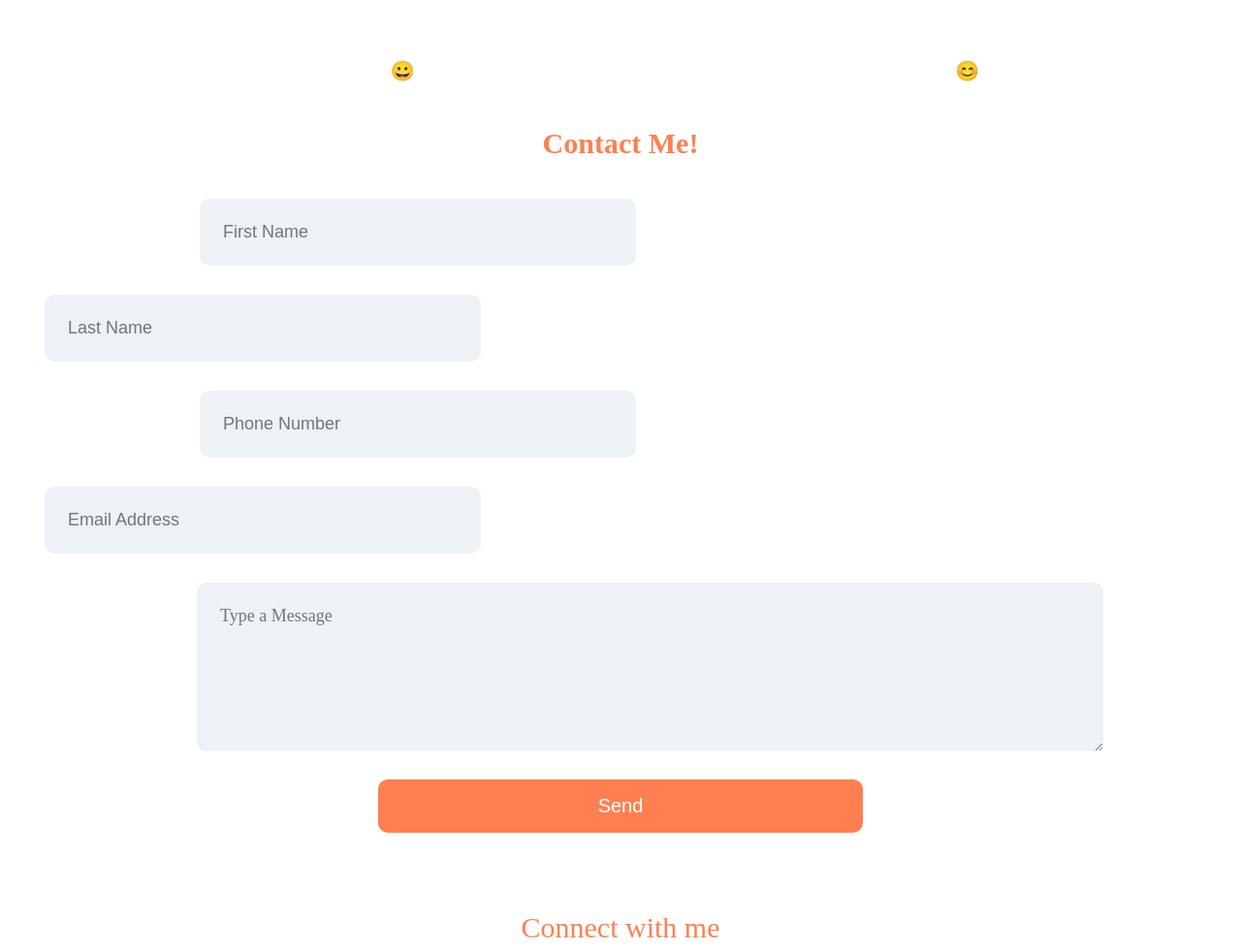
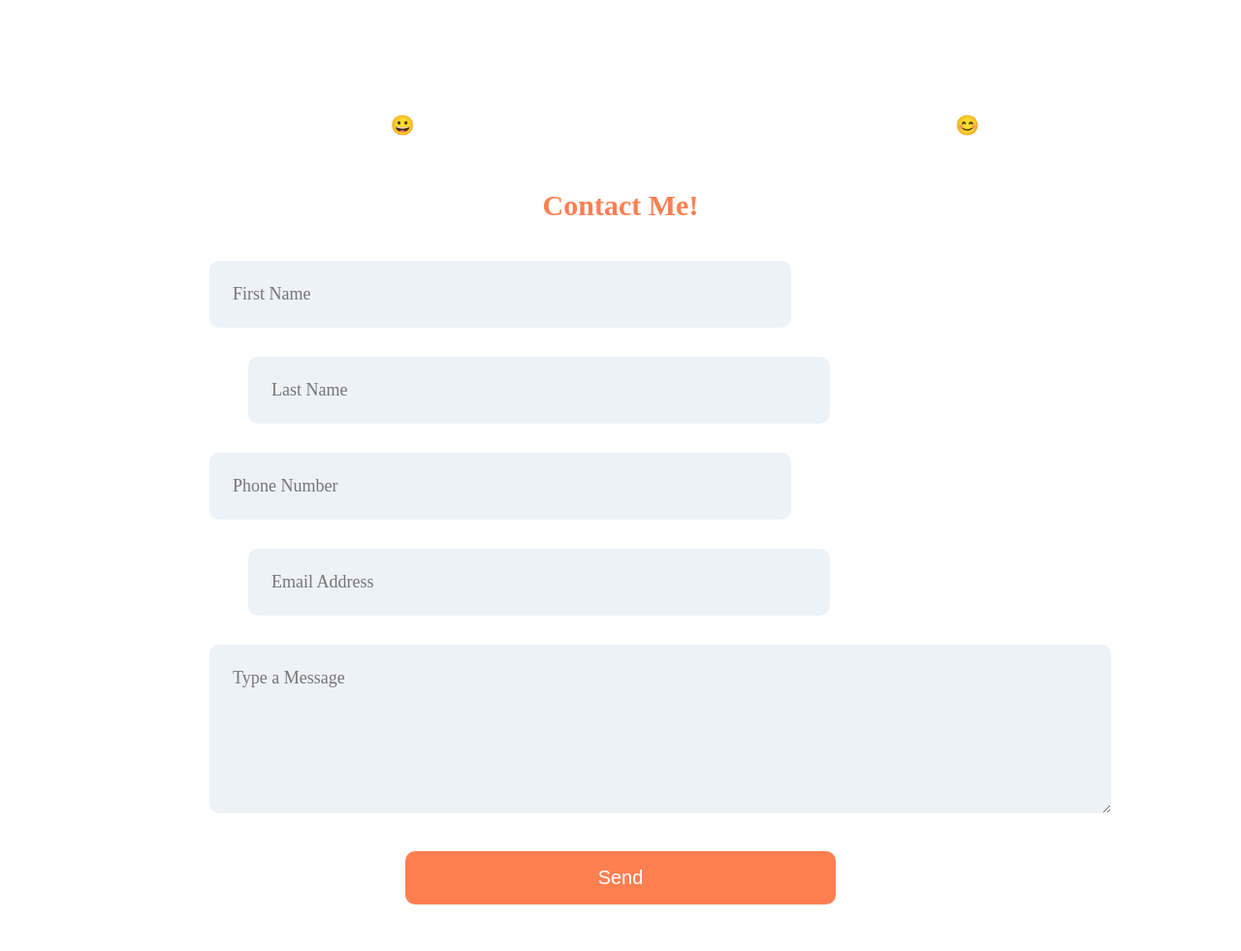
Before and after one commit to Abbie-n/Personal-Page, a plain HTML site: page index.html in a window 1280 px wide. Shown: the part 970-1951 px from the top of the page at 97% size. Drawn offline with Linux system fonts and the light colour scheme.

Commit message:
mobile responsive test 3

```diff
--- a/index.html
+++ b/index.html
@@ -25,7 +25,7 @@
         <section id="section-a" class='container'>
             <pre>
             <ul>
-                <li class="li-1">Full Name         <span class="info-items item-1">Abigail Nonyelim</span></li>
+                <li class="li-1">Full Name:         <span class="info-items item-1">Abigail Nonyelim</span></li>
                 <li class="li-2">State of Origin: <span class="info-items item-2">Delta</span></li>
                 <li class="li-3">Date of Birth:    <span class="info-items item-3">July, 24</span></li>
                 <li class="li-4">Address:             <span class="info-items item-4">Oshodi/Isolo, Lagos</span></li>
--- a/main.css
+++ b/main.css
@@ -52,13 +52,13 @@ header {
 .heading {
     font-size: 3rem;
     margin-bottom: -10px;
-    transition: all 1s ease-out;
+    /**transition: all 1s ease-out;**/
     color: coral;
 }
 
 .heading-2 {
     font-size: 1.5rem;
-    transition: all 3s ease-out;
+    /**transition: all 3s ease-out;**/
     color: rgb(231, 44, 10);
     font-weight: 700;
 }
@@ -118,7 +118,7 @@ li {
 }
 
 .paragraph {
-    transition: all 3s ease-out;
+    /**transition: all 3s ease-out;**/
     font-size: 20px;
     line-height: 2rem;
     margin-left: 13px;
@@ -137,7 +137,7 @@ label {
 }
 
 input {
-    transition: all 5s ease-out;
+    /**transition: all 5s ease-out;**/
     margin-top: 15px;
     margin-bottom: 15px;
     width: 400px;
@@ -150,7 +150,7 @@ input {
 }
 
 textarea {
-    transition: all 5s ease-out;
+    /**transition: all 5s ease-out;**/
     margin-top: 15px;
     margin-bottom: 15px;
     width: 400px;
@@ -164,7 +164,7 @@ textarea {
 }
 
 .btn {
-    transition: all 7s ease-out;
+    /**transition: all 7s ease-out;**/
     padding: 1rem;
     display: block;
     margin-left: auto;
@@ -194,7 +194,7 @@ a {
     color: coral;
 }
 
-@media (max-width: 600px) {
+@media (min-width: 600px) {
     .container {
         display: flex;
         flex-direction: column;
@@ -336,6 +336,14 @@ a {
         line-height: 2rem;
     }
 
+    .paragraph {
+        line-height: 3rem;
+    }
+
+    #section-b {
+        margin: 0 150px 0 150px;
+    }
+
     .info-items {
         margin-left: 100px;
         text-align: center;
@@ -352,20 +360,21 @@ a {
     }
 
     label {
-        padding: 2rem;
-
+        display: none;
     }
 
     input {
+        font-size: 18px;
+        font-family: inherit;
         padding: 1.5rem;
-        width: 600px;
-        margin-left: 30px;
+        min-width: 600px;
+        margin-left: 170px;
     }
 
     textarea {
         padding: 1.5rem;
-        width: 600px;
-        margin-left: 30px;
+        min-width: 600px;
+        margin-left: 170px;
     }
 
     .item-1 {
@@ -394,6 +403,16 @@ a {
 
     .item-7 {
         margin-left: 124px;
+    }
+
+    textarea::placeholder {
+        font-family: serif;
+        font-size: 18px;
+    }
+
+    .btn {
+        margin-top: 20px;
+        text-align: center;
     }
 }
 
@@ -433,7 +452,7 @@ a {
     .info-items {
         margin-left: 300px;
     }.item-1 {
-        margin-left: 240px;
+        margin-left: 230px;
     }.item-2 {
         margin-left: 175px
     }.item-3 {
@@ -451,35 +470,34 @@ a {
     #section-b {
         margin: 0 170px 0 170px;
     }
+    .paragraph {
+        line-height: 3rem;
+    }
 
     .title {
         text-align: center;
+    }
+    #section-c {
+        margin: 0 70px 0 70px;
     }
 
     form {
         display: flex;
         flex-flow: wrap;
-        justify-content: space-between;
     }
-
-
 
     input {
         width: 450px;
         font-size: 18px;
     }#firstname {
-        margin-left: 190px;
+        margin-left: 130px;
+        margin-right: -130px;
     }
 
-    #lastname {
-        margin-right: 190px;
-    }
 
     #phone {
-        margin-left: 190px;
-    }
-    #email {
-        margin-right: 190px;
+        margin-left: 130px;
+        margin-right: -130px;
     }
 
     label {
@@ -489,8 +507,8 @@ a {
     textarea {
         font-family: inherit;
         font-size: 18px;
-        width: 935px;
-        margin-left: 187px;
+        width: 930px;
+        margin-left: 130px;
     }
     textarea::placeholder {
         font-family: serif;
@@ -498,6 +516,7 @@ a {
     }
 
     .btn {
+        margin-top: 20px;
         text-align: center;
     }
 
```
